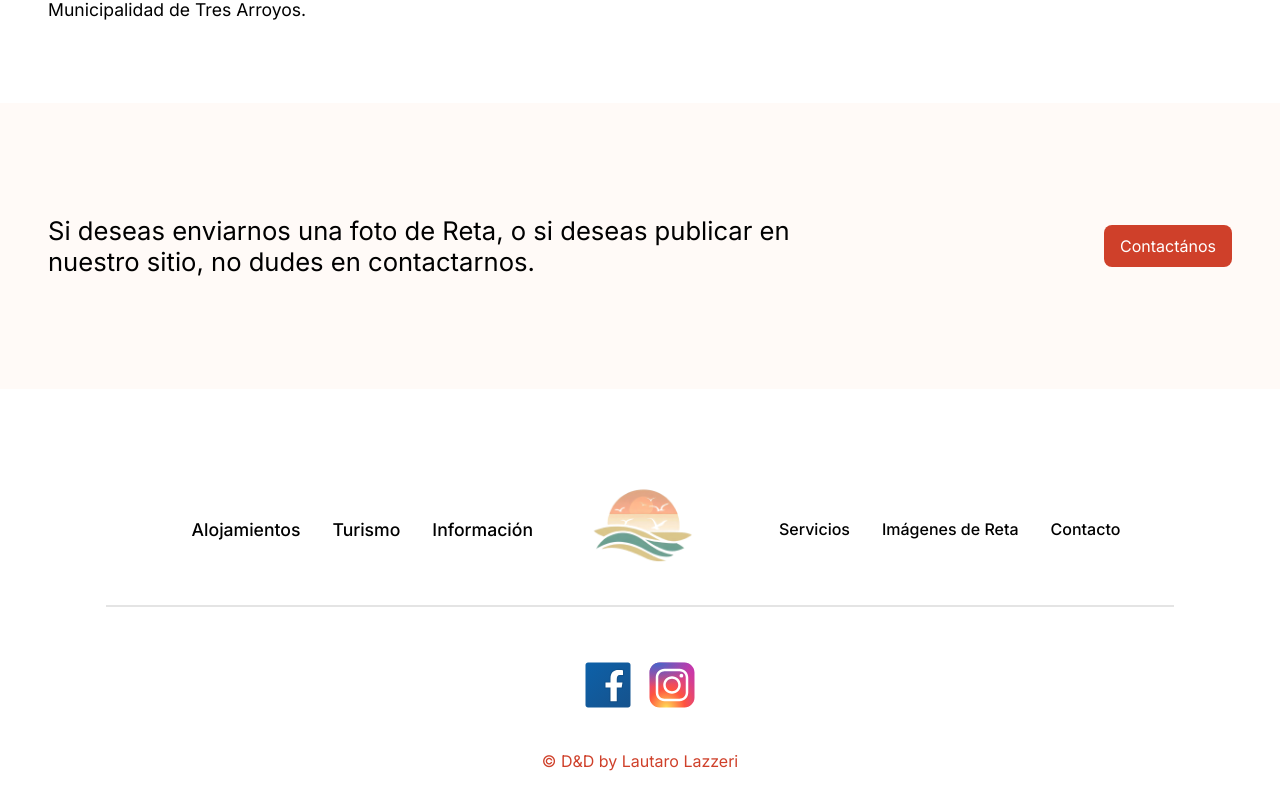
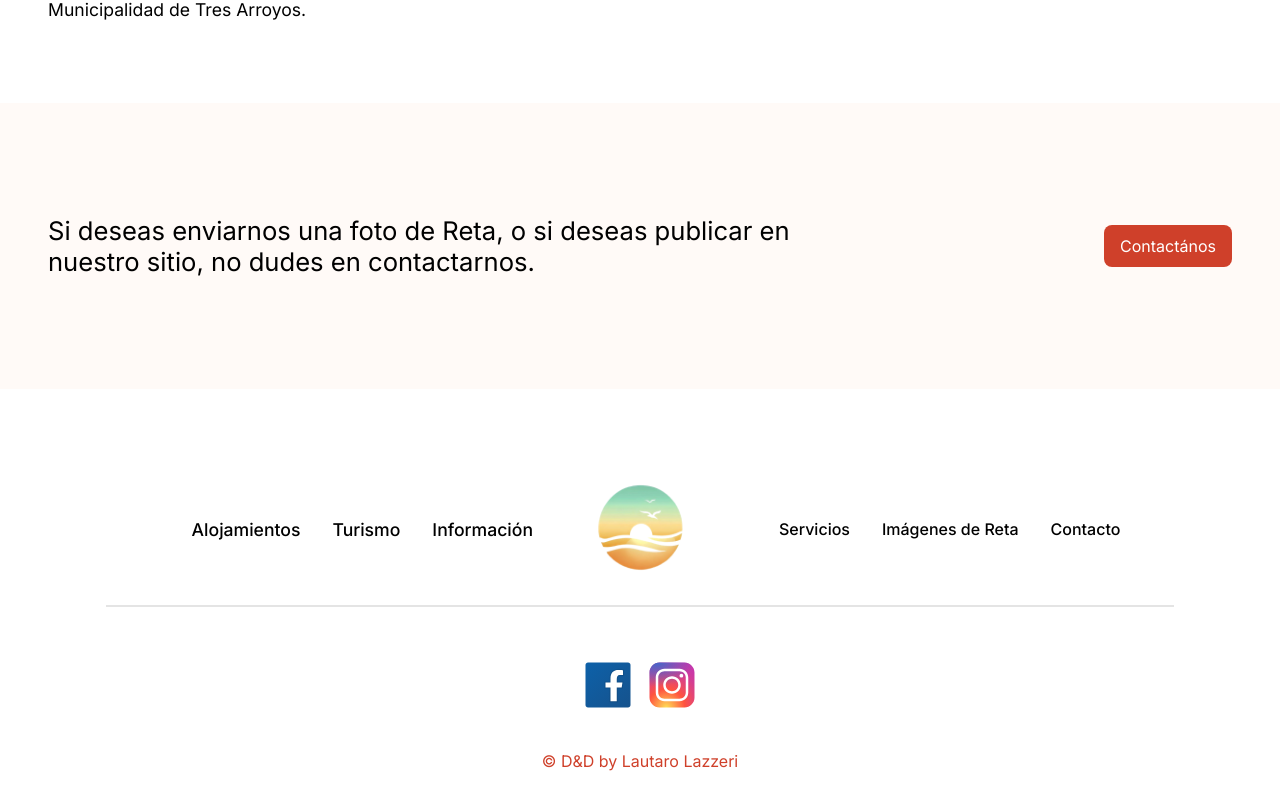
Before and after one commit to lautarolazzeri/balneario-reta, a Next.js app: page /eventos in a window 1280 px wide. Shown: the part 1220-2030 px from the top of the page. Built offline with nearby package versions, Linux system fonts and the light colour scheme.

Commit message:
change logo

```diff
--- a/src/app/containers/footer.js
+++ b/src/app/containers/footer.js
@@ -11,7 +11,7 @@
           <Link href='/sobre-balneario-reta'><p>Información</p></Link>
         </div>
         <div className="logo-footer">
-          <Image src="/lg.png" alt="logo" width={80} height={80} />
+          <Image src="/logo.jpg" alt="logo" width={80} height={80} />
         </div>
         <div className="right-logo">
           <Link href='/servicios'><p>Servicios</p></Link>
--- a/src/app/containers/index-navbar.js
+++ b/src/app/containers/index-navbar.js
@@ -8,7 +8,7 @@
       <div>
         <div className="cont-navbar">
           <div className="logo">
-            <Image src="/lg.png" alt="balneario reta logo" width={100} height={100} />
+            <Image src="/logo.jpg" alt="balneario reta logo" width={100} height={100} />
           </div>
           <div className="menu-items">
             <p className="items-navbar"> <Link href='#alojamientos'>Alojamientos</Link> </p>
--- a/src/app/containers/others-navbar.js
+++ b/src/app/containers/others-navbar.js
@@ -8,7 +8,7 @@
       <div >
         <div className="cont-navbar">
           <div className="logo">
-            <Image src="/logo.png" alt="Logo Balneario reta" width={100} height={100} />
+            <Image src="/logo.jpg" alt="Logo Balneario reta" width={100} height={100} />
           </div>
           <div className="menu-items">
             <p className="difcolor"> <Link href='/'>Inicio</Link> </p>
```
Also changed, not shown: public/logo.jpg (renamed from public/logo.png), public/logo.svg (added).
